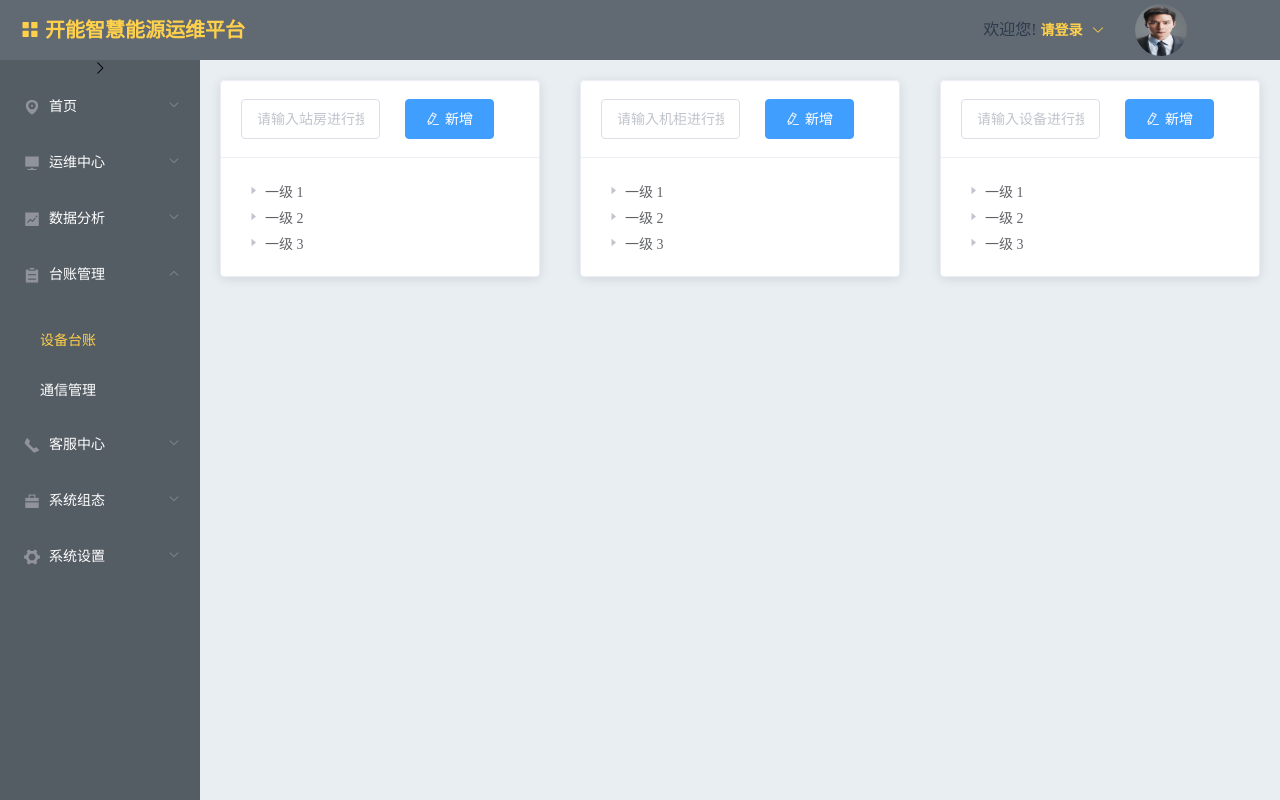
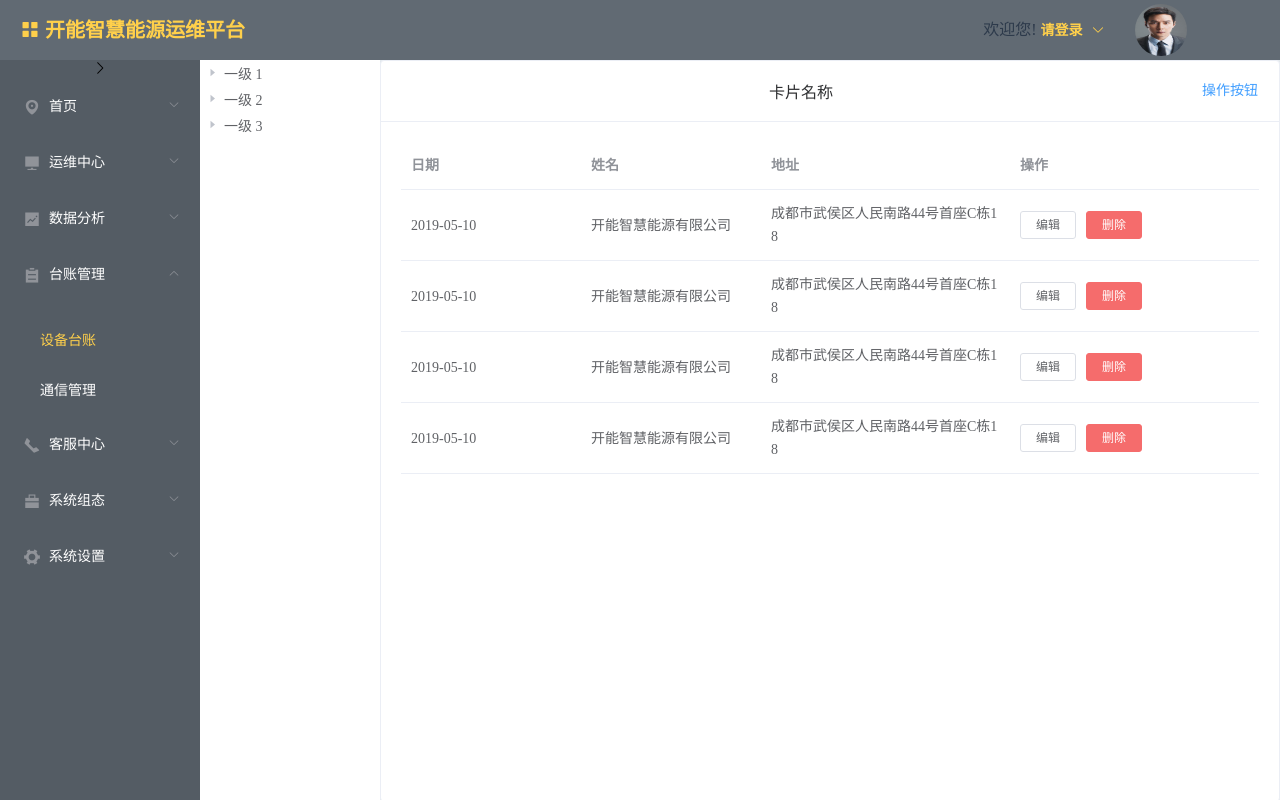
Before and after one commit to zhouxuanyou/dianliyunwei, a Vue app: page /equipmentledger in a window 1280 px wide. Built offline with nearby package versions, Linux system fonts and the light colour scheme.

Commit message:
电力运维demo 权限管理，台账管理静态页面

```diff
--- a/src/router.js
+++ b/src/router.js
@@ -20,7 +20,7 @@ export default new Router({
           {path: '/communication',name: 'Shebeileixing',component: ()=>import('./views/taizhangguanli/Tongxinguanli')},
           {path: '/notice',name: 'Gonggaoguanli',component: ()=>import('./views/kefuzhongxin/Gonggaoguanli')},
           {path: '/permissionmanagement',name: 'Quanxianguanli',component: ()=>import('./views/xitongshezhi/Quanxianguanli')},
-          {path: 'unitmanagement',name: 'Danweiguanli',component: ()=>import('./views/xitongshezhi/Danweiguanli')},
+          {path: 'unitmanagement',name: 'Yonghuguanli',component: ()=>import('./views/xitongshezhi/Yonghuguanli')},
           {path: '/rolemanagement',name: 'Jiaoseguanli',component: ()=>import('./views/xitongshezhi/Jiaoseguanli')},
           {path: '/datadictionary',name: 'Shujuzidian',component: ()=>import('./views/xitongshezhi/Shujuzidian')},
           {path: '/realtimevalue',name: 'Shishishuju',component: ()=>import('./views/yunweizhongxin/Shishishuju')},//实时数据
--- a/src/views/index/Index.vue
+++ b/src/views/index/Index.vue
@@ -120,7 +120,7 @@
                                 <span slot="title">系统设置</span>
                             </template>
                             <el-menu-item-group>
-                                <el-menu-item index="/unitmanagement">单位管理</el-menu-item>
+                                <el-menu-item index="/unitmanagement">用户管理</el-menu-item>
                                 <el-menu-item index="/rolemanagement">角色管理</el-menu-item>
                                 <el-menu-item index="/permissionmanagement">权限管理</el-menu-item>
                                 <el-menu-item index="/datadictionary">数据字典</el-menu-item>
--- a/src/views/taizhangguanli/Shebeitaizhang.vue
+++ b/src/views/taizhangguanli/Shebeitaizhang.vue
@@ -1,93 +1,50 @@
 <template>
     <div class="shebeitaizhang">
         <el-row>
-            <el-col :span="8"><div class="grid-content bg-purple">
+            <el-col :span="4"><div class="grid-content bg-purple">
+                <el-tree
+                        :data="data"
+                        :props="defaultProps"
+                        accordion
+                        @node-click="handleNodeClick">
+                </el-tree>
+            </div></el-col>
+            <el-col :span="20"><div class="grid-content bg-purple-light">
+
                 <el-card class="box-card">
                     <div slot="header" class="clearfix">
-                        <el-row>
-                            <el-col :span="12"><div class="grid-content bg-purple">
-                                <el-input
-                                        placeholder="请输入站房进行搜索"
-                                        v-model="filterText"
-
-                                >
-                                </el-input>
-                            </div></el-col>
-                            <el-col :span="12"><div class="grid-content bg-purple-light">
-                                <el-button type="primary" icon="el-icon-edit">新增</el-button>
-                            </div></el-col>
-                        </el-row>
-
-
+                        <span>卡片名称</span>
+                        <el-button style="float: right; padding: 3px 0" type="text">操作按钮</el-button>
                     </div>
-                    <el-tree
-                            class="filter-tree"
-                            :data="data"
-                            :props="defaultProps"
-                            :filter-node-method="filterNode"
-                            ref="tree2"
-                            accordion
-                            @node-click="handleNodeClick"
-                    >
-                    </el-tree>
-                </el-card>
-            </div></el-col>
-            <el-col :span="8"><div class="grid-content bg-purple-light">
-                <el-card class="box-card">
-                    <div slot="header" class="clearfix">
-                        <el-row>
-                            <el-col :span="12"><div class="grid-content bg-purple">
-                                <el-input
-                                        placeholder="请输入机柜进行搜索"
-                                        v-model="filterText"
-
-                                >
-                                </el-input>
-                            </div></el-col>
-                            <el-col :span="12"><div class="grid-content bg-purple-light">
-                                <el-button type="primary" icon="el-icon-edit">新增</el-button>
-                            </div></el-col>
-                        </el-row>
-                    </div>
-                    <el-tree
-                            class="filter-tree"
-                            :data="data"
-                            :props="defaultProps"
-                            :filter-node-method="filterNode"
-                            ref="tree2"
-                            accordion
-                            @node-click="handleNodeClick"
-                    >
-                    </el-tree>
-                </el-card>
-            </div></el-col>
-            <el-col :span="8"><div class="grid-content bg-purple">
-                <el-card class="box-card">
-                    <div slot="header" class="clearfix">
-                        <el-row>
-                            <el-col :span="12"><div class="grid-content bg-purple">
-                                <el-input
-                                        placeholder="请输入设备进行搜索"
-                                        v-model="filterText"
-
-                                >
-                                </el-input>
-                            </div></el-col>
-                            <el-col :span="12"><div class="grid-content bg-purple-light">
-                                <el-button type="primary" icon="el-icon-edit">新增</el-button>
-                            </div></el-col>
-                        </el-row>
-                    </div>
-                    <el-tree
-                            class="filter-tree"
-                            :data="data"
-                            :props="defaultProps"
-                            :filter-node-method="filterNode"
-                            ref="tree2"
-                            accordion
-                            @node-click="handleNodeClick"
-                    >
-                    </el-tree>
+                    <el-table
+                            :data="tableData"
+                            style="width: 100%">
+                        <el-table-column
+                                prop="date"
+                                label="日期"
+                                width="180">
+                        </el-table-column>
+                        <el-table-column
+                                prop="name"
+                                label="姓名"
+                                width="180">
+                        </el-table-column>
+                        <el-table-column
+                                prop="address"
+                                label="地址">
+                        </el-table-column>
+                        <el-table-column label="操作">
+                            <template slot-scope="scope">
+                                <el-button
+                                        size="mini"
+                                        @click="handleEdit(scope.$index, scope.row)">编辑</el-button>
+                                <el-button
+                                        size="mini"
+                                        type="danger"
+                                        @click="handleDelete(scope.$index, scope.row)">删除</el-button>
+                            </template>
+                        </el-table-column>
+                    </el-table>
                 </el-card>
             </div></el-col>
         </el-row>
@@ -98,63 +55,81 @@
 <script>
     export default {
         name: "Shebeitaizhang",
-        watch: {
-            filterText(val) {
-                this.$refs.tree2.filter(val);
-            }
-        },
-
-        methods: {
-            filterNode(value, data) {
-                if (!value) return true;
-                return data.label.indexOf(value) !== -1;
-            }
-        },
-
         data() {
             return {
-                filterText: '',
                 data: [{
-                    id: 1,
                     label: '一级 1',
                     children: [{
-                        id: 4,
                         label: '二级 1-1',
                         children: [{
-                            id: 9,
                             label: '三级 1-1-1'
-                        }, {
-                            id: 10,
-                            label: '三级 1-1-2'
                         }]
                     }]
                 }, {
-                    id: 2,
                     label: '一级 2',
                     children: [{
-                        id: 5,
-                        label: '二级 2-1'
+                        label: '二级 2-1',
+                        children: [{
+                            label: '三级 2-1-1'
+                        }]
                     }, {
-                        id: 6,
-                        label: '二级 2-2'
+                        label: '二级 2-2',
+                        children: [{
+                            label: '三级 2-2-1'
+                        }]
                     }]
                 }, {
-                    id: 3,
                     label: '一级 3',
                     children: [{
-                        id: 7,
-                        label: '二级 3-1'
+                        label: '二级 3-1',
+                        children: [{
+                            label: '三级 3-1-1'
+                        }]
                     }, {
-                        id: 8,
-                        label: '二级 3-2'
+                        label: '二级 3-2',
+                        children: [{
+                            label: '三级 3-2-1'
+                        }]
                     }]
                 }],
                 defaultProps: {
                     children: 'children',
                     label: 'label'
-                }
-            };
+                },
+                tableData: [{
+                    date: '2019-05-10',
+                    name: '开能智慧能源有限公司',
+                    address: '成都市武侯区人民南路44号首座C栋18'
+                }, {
+                    date: '2019-05-10',
+                    name: '开能智慧能源有限公司',
+                    address: '成都市武侯区人民南路44号首座C栋18'
+                }, {
+                    date: '2019-05-10',
+                    name: '开能智慧能源有限公司',
+                    address: '成都市武侯区人民南路44号首座C栋18'
+                }, {
+                    date: '2019-05-10',
+                    name: '开能智慧能源有限公司',
+                    address: '成都市武侯区人民南路44号首座C栋18'
+                }]
+            }
+
+        },
+        methods: {
+            handleNodeClick(data) {
+                console.log(data);
+            },
+            handleEdit(index, row) {
+                console.log(index, row);
+            },
+            handleDelete(index, row) {
+                console.log(index, row);
+            }
         }
+
+
+
 
     }
 </script>
@@ -162,26 +137,24 @@
 <style scoped lang="less">
     .shebeitaizhang{
         height: 100%;
-        /*.text {*/
-            /*font-size: 14px;*/
-        /*}*/
-
-        /*.item {*/
-            /*margin-bottom: 18px;*/
-        /*}*/
-
-        .clearfix:before,
-        .clearfix:after {
-            display: table;
-            content: "";
-        }
-        .clearfix:after {
-            clear: both
-        }
-
-        .box-card {
-            /*width: 480px;*/
-            margin: 20px;
+        .el-row{
+            height: 100%;
+            .el-col{
+                height: 100%;
+                .bg-purple{
+                    height: 100%;
+                    background: #000;
+                    .el-tree{
+                        height: 100%;
+                    }
+                }
+                .bg-purple-light{
+                    height: 100%;
+                    .box-card{
+                        height: 100%;
+                    }
+                }
+            }
         }
     }
 </style>
--- a/src/views/xitongshezhi/Quanxianguanli.vue
+++ b/src/views/xitongshezhi/Quanxianguanli.vue
@@ -1,13 +1,35 @@
 <template>
-    <div>权限管理</div>
+    <div class="quanxianguanli">
+        <el-transfer v-model="value" :data="data"></el-transfer>
+    </div>
 </template>
 
 <script>
     export default {
-        name: "Quanxianguanli"
+        name: "Quanxianguanli",
+        data() {
+            const generateData = _ => {
+                const data = [];
+                for (let i = 1; i <= 15; i++) {
+                    data.push({
+                        key: i,
+                        label: `备选项 ${ i }`,
+                        disabled: i % 4 === 0
+                    });
+                }
+                return data;
+            };
+            return {
+                data: generateData(),
+                value: [1, 4]
+            };
+        }
     }
 </script>
 
-<style scoped>
-
+<style scoped lang="less">
+    .quanxianguanli{
+        text-align: start;
+        height: 100%;
+    }
 </style>
--- /dev/null
+++ b/src/views/xitongshezhi/Yonghuguanli.vue
@@ -0,0 +1,138 @@
+<template>
+    <div class="yonghuguanli">
+        <el-card class="box-card">
+            <div slot="header" class="clearfix">
+                <span style="float: left">用户表</span>
+            </div>
+            <el-table
+                    :data="tableData.filter(data => !search || data.name.toLowerCase().includes(search.toLowerCase()))"
+                    style="width: 100%">
+                <el-table-column
+                        label="创建时间"
+                        prop="date">
+                </el-table-column>
+                <el-table-column
+                        label="用户名"
+                        prop="name">
+                </el-table-column>
+                <el-table-column
+                        label="用户身份"
+                        prop="identity">
+                </el-table-column>
+                <el-table-column
+                        align="right">
+                    <template slot="header" slot-scope="scope">
+                        <el-input
+                                v-model="search"
+                                size="mini"
+                                placeholder="输入关键字搜索"/>
+                    </template>
+                    <template slot-scope="scope">
+                        <el-button
+                                size="mini"
+                                type="primary"
+                                icon="el-icon-edit"
+                                circle
+                                @click="handleEdit(scope.$index, scope.row);flag=true"></el-button>
+
+                        <el-button
+                                size="mini"
+                                icon="el-icon-search"
+                                circle
+                                @click="handleSee(scope.$index, scope.row); centerDialogVisible = true"></el-button>
+                    </template>
+                </el-table-column>
+            </el-table>
+            <!--查看模态框-->
+            <el-dialog
+                    title="角色信息"
+                    :visible.sync="centerDialogVisible"
+                    width="30%"
+                    center>
+                <div class="item" :data="userinfo">
+                    <p>用户名：<span>{{userinfo.name}}</span></p>
+                    <p>创建时间：<span>{{userinfo.date}}</span></p>
+                    <p>用户身份：<span>{{userinfo.identity}}</span></p>
+                </div>
+
+                <span slot="footer" class="dialog-footer">
+    <el-button @click="centerDialogVisible = false">取 消</el-button>
+    <el-button type="primary" @click="centerDialogVisible = false">确 定</el-button>
+  </span>
+            </el-dialog>
+            <!--修改模态框-->
+            <el-dialog
+                    title="角色信息"
+                    :visible.sync="flag"
+                    width="30%"
+                    center>
+
+                <span slot="footer" class="dialog-footer">
+    <el-button @click="flag = false">取 消</el-button>
+    <el-button type="primary" @click="flag = false">确 定</el-button>
+  </span>
+            </el-dialog>
+        </el-card>
+    </div>
+</template>
+
+<script>
+    export default {
+        name: "Danweiguanli",
+        data() {
+            return {
+                userinfo: {
+                    date: '2019-05-10',
+                    name: '张三',
+                    identity: '超级管理员'
+                },
+                search: '',
+                centerDialogVisible: false,
+                flag:false,
+                tableData: [{
+                    date: '2019-05-10',
+                    name: '张三',
+                    identity: '超级管理员'
+                }, {
+                    date: '2019-05-10',
+                    name: '李四',
+                    identity: '管理员'
+                }, {
+                    date: '2019-05-10',
+                    name: '王五',
+                    identity: '工程师'
+                }, {
+                    date: '2019-05-10',
+                    name: '小周周',
+                    identity: '普通用户'
+                }],
+            };
+
+        },
+        methods: {
+            handleEdit(index, row) {
+                console.log(index, row);
+            },
+            handleSee(index, row) {
+                console.log(index, row);
+            }
+        },
+    }
+</script>
+
+<style scoped lang="less">
+    .yonghuguanli{
+        height: 100%;
+        .box-card{
+            height: 100%;
+            .clearfix:before,
+            .clearfix:after {
+                display: table;
+                content: "";
+            }
+            .clearfix:after {
+                clear: both
+            }
+        }
+    }
+</style>
```
Also changed, not shown: src/views/xitongshezhi/Danweiguanli.vue (deleted, +0 -13 lines).
